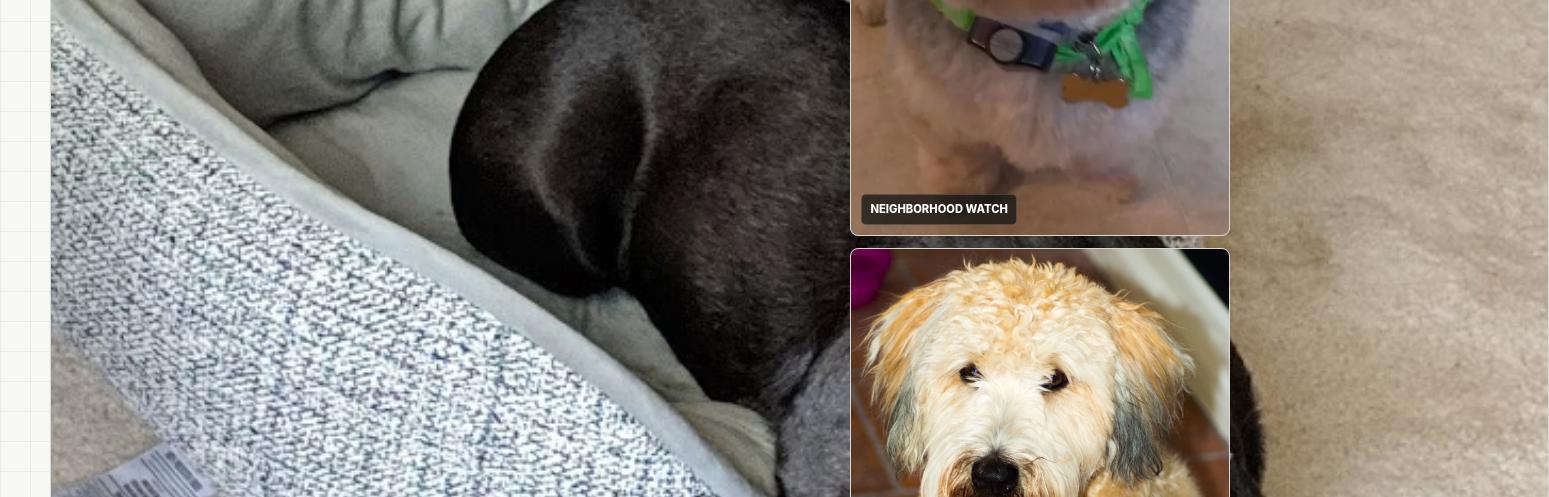
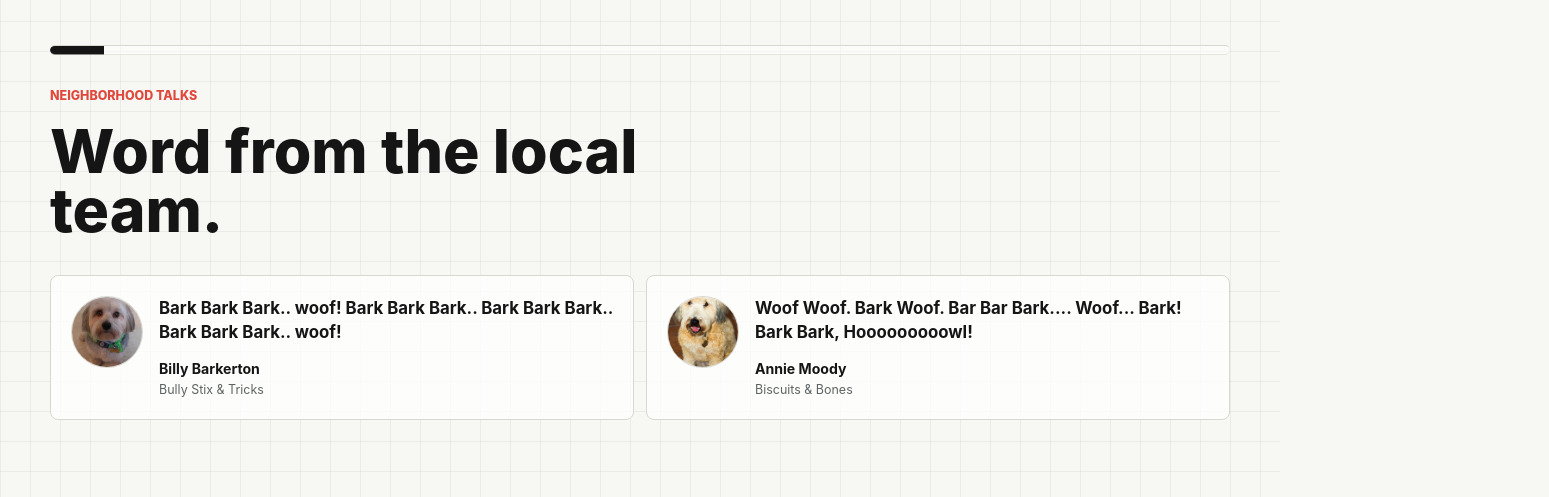
Before and after one commit to msignorello/msignorello.github.io, an Astro site: page /features/lucy in a window 1280 px wide. Shown: the part 1689-2186 px from the top of the page, 1549 px wide, since content can reach past the window. Built offline with nearby package versions, Linux system fonts and the light colour scheme; Astro itself is replaced by a stand-in of ours; no server answers.

Commit message:
Fix Lucy gallery and restore testimonials

```diff
--- a/src/content/config.ts
+++ b/src/content/config.ts
@@ -37,6 +37,16 @@ const features = defineCollection({
     heroImage: sharedImage,
     gallery: z.array(sharedImage).default([]),
     facts: z.array(z.object({ label: z.string(), value: z.string() })).default([]),
+    testimonials: z
+      .array(
+        z.object({
+          quote: z.string(),
+          name: z.string(),
+          organization: z.string(),
+          image: sharedImage.optional()
+        })
+      )
+      .default([]),
     related: z.array(z.object({ label: z.string(), href: z.string() })).default([])
   })
 });
--- a/src/content/features/lucy.mdx
+++ b/src/content/features/lucy.mdx
@@ -25,6 +25,19 @@ facts:
     value: "Napping, patrol, squeaker inspection"
   - label: "Management style"
     value: "Visible leadership, frequent breaks, and direct feedback"
+testimonials:
+  - quote: "Bark Bark Bark.. woof! Bark Bark Bark.. Bark Bark Bark.. Bark Bark Bark.. woof!"
+    name: "Billy Barkerton"
+    organization: "Bully Stix & Tricks"
+    image:
+      src: "/images/features/lucy/wiley.webp"
+      alt: "Billy Barkerton"
+  - quote: "Woof Woof. Bark Woof. Bar Bar Bark.... Woof... Bark! Bark Bark, Hooooooooowl!"
+    name: "Annie Moody"
+    organization: "Biscuits & Bones"
+    image:
+      src: "/images/features/lucy/lucy-field-team.jpg"
+      alt: "Annie Moody"
 related:
   - label: "About Matt"
     href: "/resume/"
--- a/src/pages/features/[slug].astro
+++ b/src/pages/features/[slug].astro
@@ -92,23 +92,42 @@ const featureUrl = `https://mattsignorello.com/features/${feature.slug}/`;
             <h2>{feature.slug === "lucy" ? "A few years in the field." : "Inside the collection."}</h2>
           </div>
           <div class="feature-gallery">
-            <figure class="feature-main">
-              <img
-                src={feature.data.gallery[0].src}
-                alt={feature.data.gallery[0].alt}
-                loading="lazy"
-                decoding="async"
-              />
-              {feature.data.gallery[0].caption && <figcaption>{feature.data.gallery[0].caption}</figcaption>}
-            </figure>
-            <div class="mini-grid">
-              {feature.data.gallery.slice(1, 3).map((image) => (
-                <figure class="feature-tile">
-                  <img src={image.src} alt={image.alt} loading="lazy" decoding="async" />
-                  {image.caption && <figcaption>{image.caption}</figcaption>}
-                </figure>
-              ))}
-            </div>
+            {feature.data.gallery.slice(0, 3).map((image, index) => (
+              <figure class={index === 0 ? "feature-main" : "feature-tile"}>
+                <img src={image.src} alt={image.alt} loading="lazy" decoding="async" />
+                {image.caption && <figcaption>{image.caption}</figcaption>}
+              </figure>
+            ))}
+          </div>
+        </section>
+      )}
+
+      {feature.data.testimonials.length > 0 && (
+        <section class="section feature-testimonials">
+          <div class="feature-section-heading">
+            <p class="eyebrow">Neighborhood talks</p>
+            <h2>Word from the local team.</h2>
+          </div>
+          <div class="feature-testimonial-grid">
+            {feature.data.testimonials.map((testimonial) => (
+              <article class="feature-testimonial">
+                {testimonial.image && (
+                  <img
+                    src={testimonial.image.src}
+                    alt={testimonial.image.alt}
+                    loading="lazy"
+                    decoding="async"
+                  />
+                )}
+                <div>
+                  <blockquote><p>{testimonial.quote}</p></blockquote>
+                  <p class="feature-testimonial-byline">
+                    <strong>{testimonial.name}</strong>
+                    <span>{testimonial.organization}</span>
+                  </p>
+                </div>
+              </article>
+            ))}
           </div>
         </section>
       )}
--- a/src/styles/global.css
+++ b/src/styles/global.css
@@ -3422,6 +3422,7 @@ textarea {
 
 .feature-gallery {
   display: grid;
+  grid-template-columns: repeat(2, minmax(0, 1fr));
   gap: 12px;
   margin-top: 0;
 }
@@ -3438,13 +3439,8 @@ textarea {
 }
 
 .feature-main {
+  grid-column: 1 / -1;
   aspect-ratio: 4 / 3;
-}
-
-.mini-grid {
-  display: grid;
-  grid-template-columns: repeat(2, minmax(0, 1fr));
-  gap: 12px;
 }
 
 .feature-tile {
@@ -3469,6 +3465,61 @@ textarea {
   text-transform: uppercase;
 }
 
+.feature-testimonials {
+  margin-top: 48px;
+}
+
+.feature-testimonial-grid {
+  display: grid;
+  gap: 12px;
+}
+
+.feature-testimonial {
+  display: grid;
+  grid-template-columns: 72px minmax(0, 1fr);
+  gap: 16px;
+  align-items: start;
+  padding: 20px;
+  border: 1px solid var(--line);
+  border-radius: 8px;
+  background: rgba(255, 255, 255, 0.78);
+}
+
+.feature-testimonial > img {
+  width: 72px;
+  height: 72px;
+  border: 1px solid var(--line);
+  border-radius: 50%;
+  object-fit: cover;
+}
+
+.feature-testimonial blockquote {
+  margin: 0;
+  color: var(--ink);
+  font-size: 1.05rem;
+  font-weight: 720;
+  line-height: 1.45;
+}
+
+.feature-testimonial blockquote p {
+  margin: 0;
+}
+
+.feature-testimonial-byline {
+  display: grid;
+  gap: 2px;
+  margin: 14px 0 0;
+}
+
+.feature-testimonial-byline strong {
+  font-size: 0.88rem;
+}
+
+.feature-testimonial-byline span {
+  color: var(--muted);
+  font-size: 0.78rem;
+}
+
 .feature-related {
   display: flex;
   flex-wrap: wrap;
@@ -3539,17 +3590,18 @@ textarea {
   }
 
   .feature-gallery {
-    grid-template-columns: minmax(0, 1.35fr) minmax(260px, 0.65fr);
-    align-items: stretch;
-  }
-
-  .mini-grid {
-    grid-template-columns: 1fr;
-    grid-auto-rows: 1fr;
+    grid-template-columns: repeat(auto-fit, minmax(260px, 1fr));
+  }
+
+  .feature-main {
+    grid-column: auto;
   }
 
   .feature-tile {
-    aspect-ratio: auto;
-    min-height: 0;
-  }
-}
+    aspect-ratio: 4 / 3;
+  }
+
+  .feature-testimonial-grid {
+    grid-template-columns: repeat(2, minmax(0, 1fr));
+  }
+}
```
